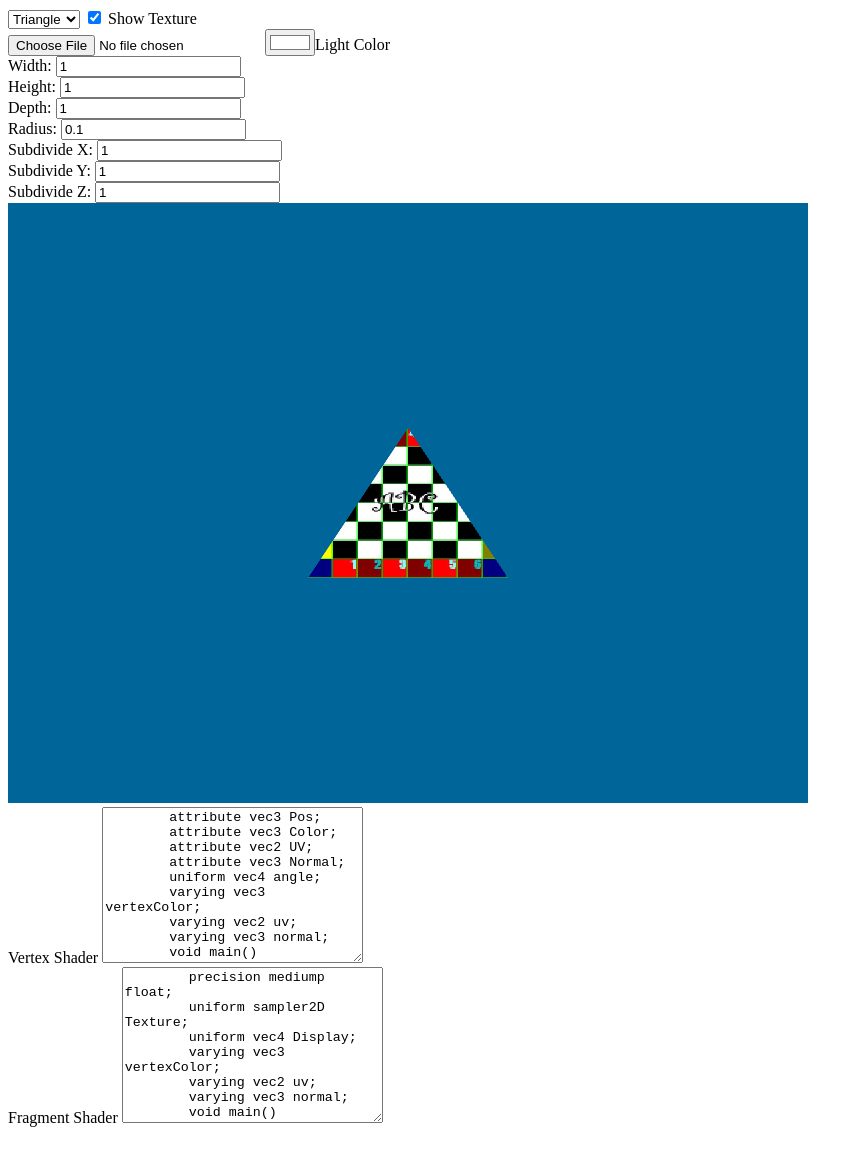
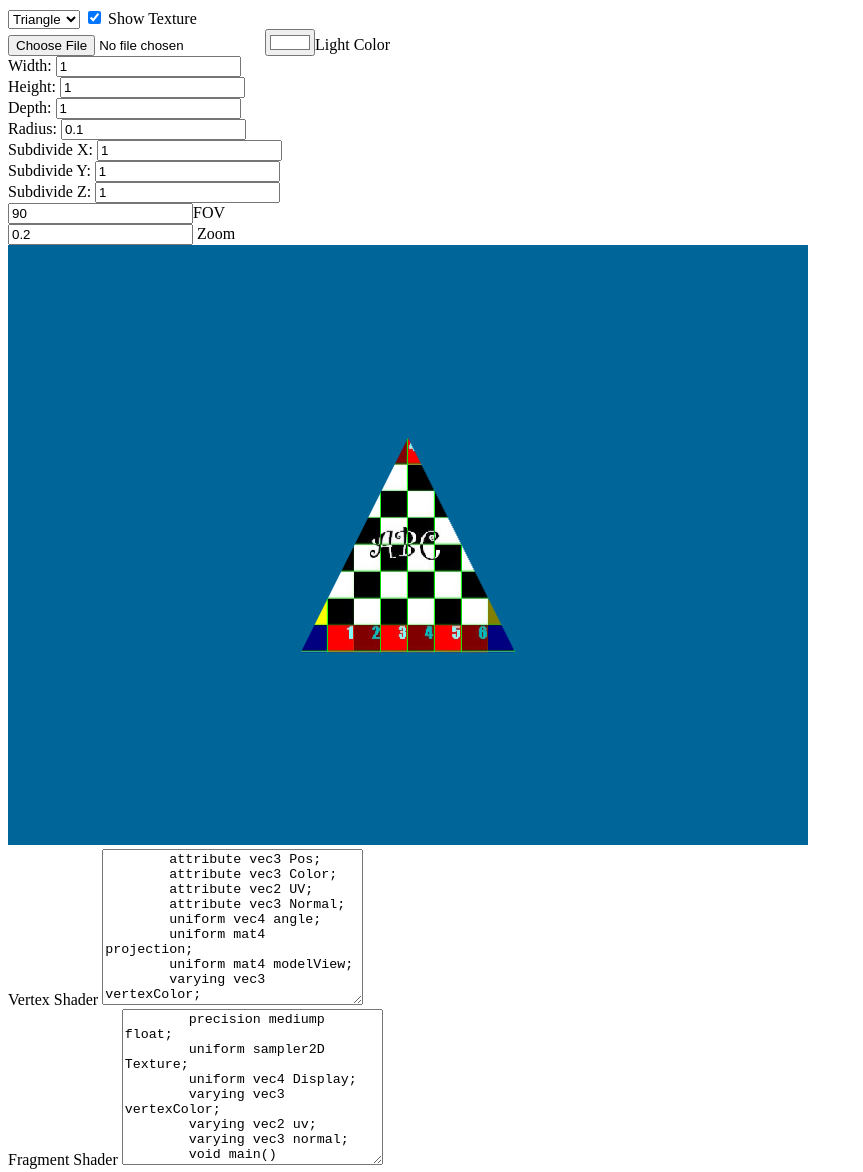
Before and after one commit to Niko111199/WEBGL, a plain HTML site: page index.html in a window 1280 px wide. Shown: the whole page, without its empty margins (0-863 px from the left). Before the commit the page ends 1135 px from the top, so only its background shows below. Drawn offline with Linux system fonts and the light colour scheme.

Commit message:
perspektiv tilføjet

```diff
--- a/index.html
+++ b/index.html
@@ -13,12 +13,16 @@
         <option>Cylinder</option>
     </select>
 
+
     <input type="checkbox" id="texture", onchange="Update()" checked> Show Texture <br>
     <input type="file" id="imageUpload" accept="image/*">
 
     <input type="color" id="light" value="#FFFFFF" onchange="Update ()">Light Color<br>
 
     <div id="ui"></div>
+
+    <input type="number"id="fov"value="90"onchange="Render();">FOV<br>
+    <input type="number"id="zoom"value="0.2"onchange="Render();"> Zoom<br>
 
 <canvas id="gl" width="800px" height="600px">
   WebGl is not supported!
@@ -32,6 +36,8 @@
         attribute vec2 UV;
         attribute vec3 Normal;
         uniform vec4 angle;
+        uniform mat4 projection;
+        uniform mat4 modelView;
         varying vec3 vertexColor;
         varying vec2 uv;
         varying vec3 normal;
@@ -49,8 +55,8 @@
                             vec4(0.0, 1.0, 0.0, 0.0),
                             vec4(siY, 0.0, coY, 0.0),
                             vec4(0.0, 0.0, 0.0, 1.0));
-            gl_Position= matY* matX* vec4(Pos, 1.0) + vec4(0.0,0.0,0.2,1.0);
-            vertexColor= Color;
+            gl_Position = projection* modelView*  matY* matX* vec4(Pos, 1.0) + vec4(0.0,0.0,0.2,1.0);
+            vertexColor = Color;
             uv = UV;
             normal = normalize(mat3(matY * matX) * Normal);
         }
--- a/script.js
+++ b/script.js
@@ -412,6 +412,8 @@ function CreateGeometryBuffers(program) {
     createVBO(program, new Float32Array(vertices));
 
     angleGL = gl.getUniformLocation(program, 'angle');
+    proGL=gl.getUniformLocation(program,'projection');
+    modGL= gl.getUniformLocation(program,'modelView');
 
     CreateTexture(program, 'img/tekstur.jpg');
 
@@ -456,9 +458,30 @@ function createVBO(program, vert) {
     gl.enableVertexAttribArray(u);
 }
 
+var proGL = 0;
+var projection = [ 0.0, 0.0, 0.0, 0.0,
+                  0.0, 0.0, 0.0, 0.0,
+                   0.0, 0.0, 0.0, 0.0,
+                   0.0, 0.0, 0.0, 0.0];
+
+var modGL = 0;
+var modelView = [ 1.0, 0.0, 0.0, 0.0,
+                  0.0, 1.0, 0.0, 0.0,
+                  0.0, 0.0, 1.0, 0.0,
+                  0.0, 0.0,-1.2, 1.0 ];
+
 function Render(){
     gl.clearColor(0.0, 0.4, 0.6, 1.0);
     gl.clear(gl.COLOR_BUFFER_BIT | gl.DEPTH_BUFFER_BIT);
+
+    const zoom = document.getElementById('zoom').value;
+    modelView[14] = -zoom;
+
+    const fov= document.getElementById('fov').value;
+    const aspect = gl.canvas.width/ gl.canvas.height;
+    Perspective(fov, aspect, 1.0, 2000.0, projection);
+
+
     gl.drawArrays(gl.TRIANGLES,0,vertices.length / 11);
 
     if (userTexture) {
@@ -544,6 +567,22 @@ function Update(){
     Render();
 }
 
+function Perspective(fovy, aspect, near, far, matrix)
+{
+    matrix.fill(0);
+
+    const f = Math.tan(fovy * Math.PI/360.0);
+
+    matrix[0] = f/aspect;
+    matrix[5] = f;
+    matrix[10] = (far + near) / (near - far);
+    matrix[11] = (2*far*near)/(near-far);
+    matrix[14] = -1;
+
+    gl.uniformMatrix4fv(proGL, false, new Float32Array( projection));
+    gl.uniformMatrix4fv(modGL, false, new Float32Array( modelView));
+}
+
 let userTexture = null;
 let defaultTexture = null;
 
```
